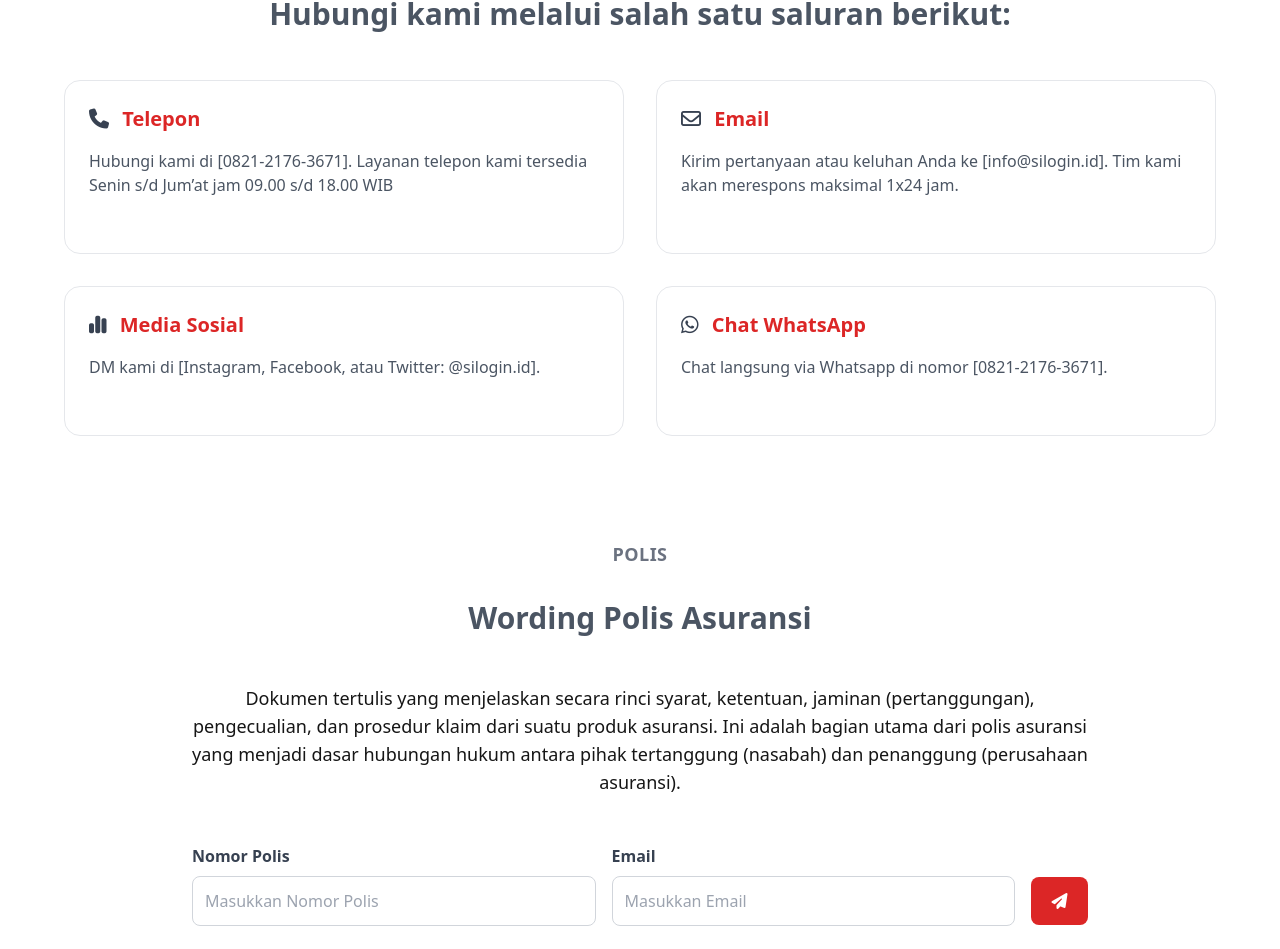
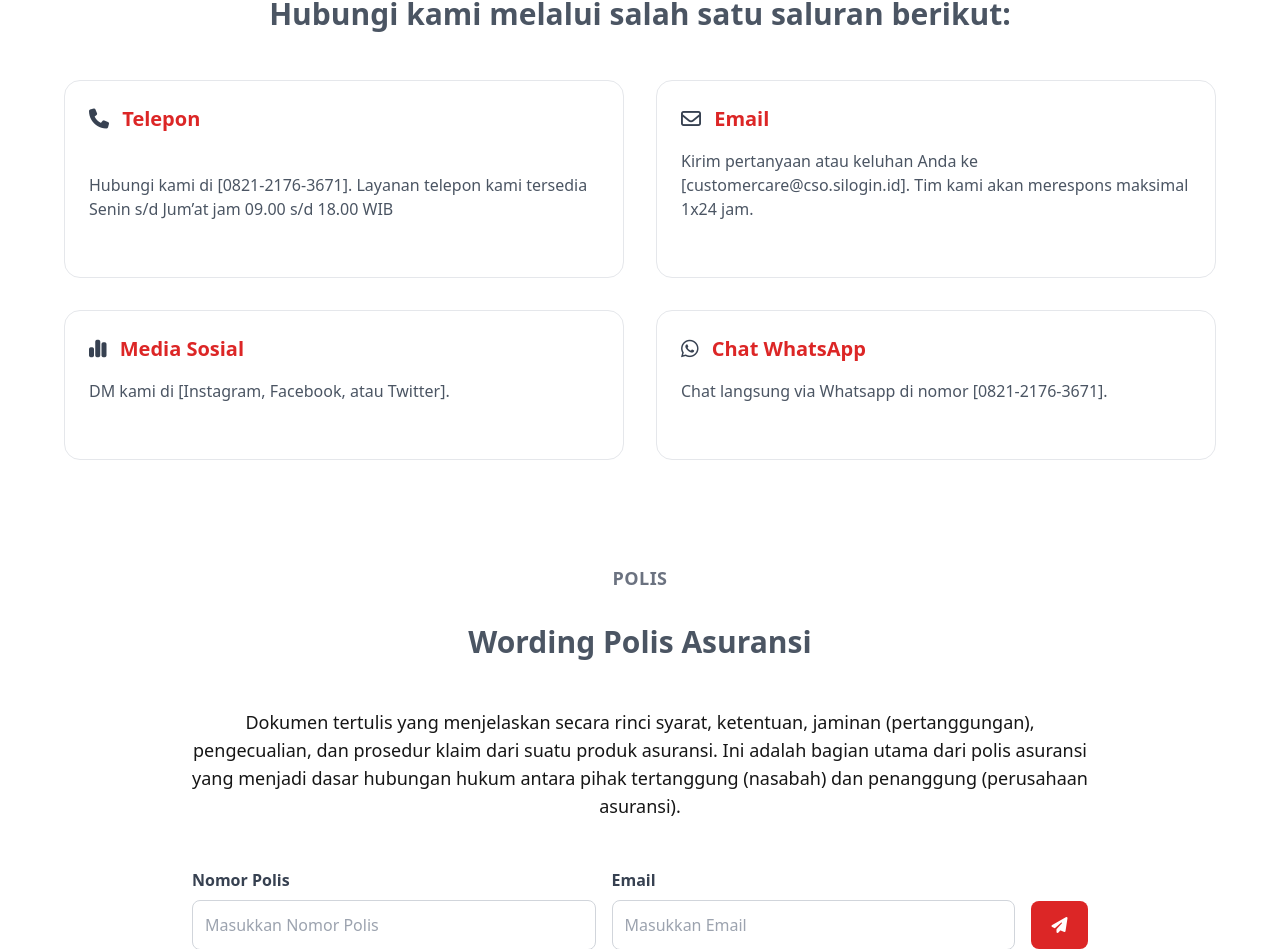
Before and after one commit to Julls31/silogin, a React (Vite) app: page / in a window 1280 px wide. Shown: the part 3024-3973 px from the top of the page. Built offline with nearby package versions, Linux system fonts and the light colour scheme.

Commit message:
update socmed

```diff
--- a/src/assets/components/Home/Contact.jsx
+++ b/src/assets/components/Home/Contact.jsx
@@ -32,13 +32,13 @@ function Contact() {
                 icon: "fa-regular fa-envelope",
                 title: "Email",
                 content:
-                  "Kirim pertanyaan atau keluhan Anda ke [info@silogin.id]. Tim kami akan merespons maksimal 1x24 jam.",
+                  "Kirim pertanyaan atau keluhan Anda ke [customercare@cso.silogin.id]. Tim kami akan merespons maksimal 1x24 jam.",
               },
               {
                 icon: "fa fa-chart-simple",
                 title: "Media Sosial",
                 content:
-                  "DM kami di [Instagram, Facebook, atau Twitter: @silogin.id].",
+                  "DM kami di [Instagram, Facebook, atau Twitter].",
               },
               {
                 icon: "fa-brands fa-whatsapp",
--- a/src/assets/layout/Footer.jsx
+++ b/src/assets/layout/Footer.jsx
@@ -120,16 +120,16 @@ function Footer() {
           <div className="lg:ml-8">
             <h6 className="font-semibold text-red-500 mb-2">IKUTI KAMI</h6>
             <div className="flex justify-center md:justify-start space-x-4">
-              <a href="https://facebook.com" target="_blank" rel="noopener noreferrer" className="hover:text-red-500">
+              <a href="http://facebook.com/sl.asuransi/" target="_blank" rel="noopener noreferrer" className="hover:text-red-500">
                 <i className="fab fa-facebook text-2xl"></i>
               </a>
-              <a href="https://x.com" target="_blank" rel="noopener noreferrer" className="hover:text-red-500">
+              <a href="https://x.com/siloginofficial" target="_blank" rel="noopener noreferrer" className="hover:text-red-500">
                 <i className="fab fa-x-twitter text-2xl"></i>
               </a>
-              <a href="https://instagram.com" target="_blank" rel="noopener noreferrer" className="hover:text-red-500">
+              <a href="https://www.instagram.com/silogin/" target="_blank" rel="noopener noreferrer" className="hover:text-red-500">
                 <i className="fab fa-instagram text-2xl"></i>
               </a>
-              <a href="https://youtube.com" target="_blank" rel="noopener noreferrer" className="hover:text-red-500">
+              <a href="https://www.youtube.com/@Sistem_SiLogin" target="_blank" rel="noopener noreferrer" className="hover:text-red-500">
                 <i className="fab fa-youtube text-2xl"></i>
               </a>
             </div>
```
